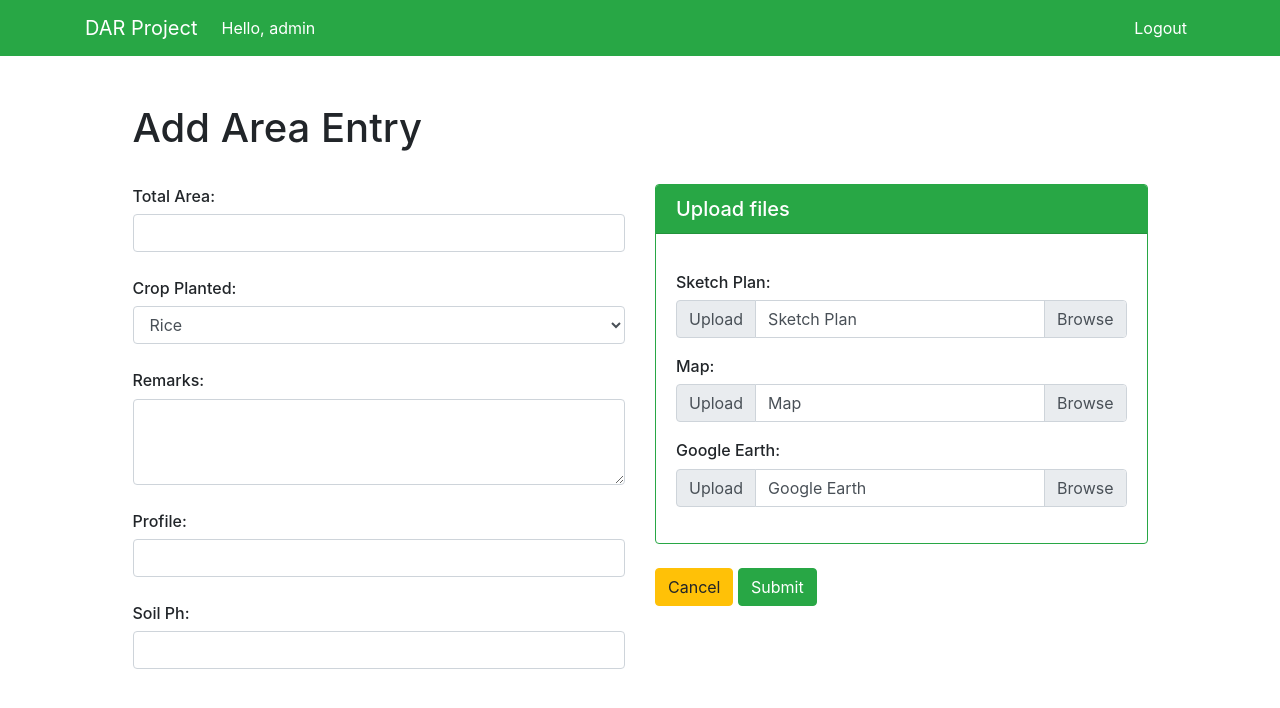
After one commit to glitch0710/test-project, a Django app: page /home/addentry/ in a window 1280 px wide. The commit adds this page. Shown: the top 708 px of the page. Run offline with Django 4.2, Linux system fonts and the light colour scheme; a user stored in the database is signed in; some libraries are stand-ins or nearby versions.

Commit message:
create new area entry module

```diff
--- a/test_app/forms.py
+++ b/test_app/forms.py
@@ -1,5 +1,5 @@
-from django.forms import ModelForm, TextInput, Select, Textarea
-from .models import Profile
+from django.forms import ModelForm, TextInput, Select, Textarea, NumberInput, FileInput
+from .models import Profile, UsersAreaInfo
 
 
 class ProfileForm(ModelForm):
@@ -24,3 +24,49 @@ class ProfileForm(ModelForm):
                 'class': "form-control"
             })
         }
+
+
+class UserAreaForm(ModelForm):
+    class Meta:
+        model = UsersAreaInfo
+        fields = [
+            'total_area',
+            'crop_planted',
+            'remarks',
+            'sketch_plan',
+            'map',
+            'google_earth',
+            'profile_field',
+            'soil_ph',]
+
+        widgets = {
+            'total_area': TextInput(attrs={
+                'class': "form-control"
+            }),
+            'crop_planted': Select(attrs={
+                'class': "form-control"
+            }),
+            'remarks': Textarea(attrs={
+                'class': "form-control",
+                'rows': "3"
+            }),
+            'sketch_plan': FileInput(attrs={
+                'class': "custom-file-input",
+                'aria-describedby': "inputGroupFileAddon01",
+            }),
+            'map': FileInput(attrs={
+                'class': "custom-file-input",
+                'aria-describedby': "inputGroupFileAddon02",
+            }),
+            'google_earth': FileInput(attrs={
+                'class': "custom-file-input",
+                'aria-describedby': "inputGroupFileAddon03",
+            }),
+            'profile_field': TextInput(attrs={
+                'class': "form-control",
+            }),
+            'soil_ph': NumberInput(attrs={
+                'class': "form-control",
+            }),
+
+        }
--- /dev/null
+++ b/test_app/templates/test_app/addentry.html
@@ -0,0 +1,73 @@
+{% extends 'test_app/base.html' %}
+
+{% block content %}
+
+<div class="row justify-content-center mt-5">
+    <div class="col-md-11">
+        <h1>Add Area Entry</h1><br>
+        {% include 'test_app/messages.html' %}
+        <form action="" method="POST">
+            {% csrf_token %}
+            <div class="row">
+                <div class="col-sm-12 col-md-6">
+                    <label class="h6" for="id_total_area">Total Area: </label><br>
+                    {{ form.total_area }}<br>
+                    <label class="h6" for="id_crop_planted">Crop Planted: </label><br>
+                    {{ form.crop_planted }}<br>
+                    <label class="h6" for="id_remarks">Remarks: </label><br>
+                    {{ form.remarks }}<br>
+                    <label class="h6" for="id_profile_field">Profile: </label><br>
+                    {{ form.profile_field }}<br>
+                    <label class="h6" for="id_soil_ph">Soil Ph: </label><br>
+                    {{ form.soil_ph }}<br>
+                </div>
+                <div class="col-sm-12 col-md-6">
+                    <div class="card border-success">
+                        <h5 class="card-header bg-success mb-3 text-white">
+                            Upload files
+                        </h5>
+                        <div class="card-body">
+                            <label class="h6" for="id_sketch_plan">Sketch Plan: </label><br>
+                            <div class="input-group mb-3">
+                                <div class="input-group-prepend">
+                                    <span class="input-group-text" id="inputGroupFileAddon01">Upload</span>
+                                </div>
+                                <div class="custom-file">
+                                    {{ form.sketch_plan }}
+                                    <label class="h6 custom-file-label" for="id_sketch_plan">Sketch Plan</label>
+                                </div>
+                            </div>
+
+                            <label class="h6" for="id_map">Map: </label><br>
+                            <div class="input-group mb-3">
+                                <div class="input-group-prepend">
+                                    <span class="input-group-text" id="inputGroupFileAddon02">Upload</span>
+                                </div>
+                                <div class="custom-file">
+                                    {{ form.map }}
+                                    <label class="h6 custom-file-label" for="id_map">Map</label>
+                                </div>
+                            </div>
+
+                            <label class="h6" for="id_google_earth">Google Earth: </label><br>
+                            <div class="input-group mb-3">
+                                <div class="input-group-prepend">
+                                    <span class="input-group-text" id="inputGroupFileAddon03">Upload</span>
+                                </div>
+                                <div class="custom-file">
+                                    {{ form.google_earth }}
+                                    <label class="h6 custom-file-label" for="id_google_earth">Google Earth</label>
+                                </div>
+                            </div>
+                        </div>
+                    </div>
+                    <br>
+                    <a type="button" class="btn btn-warning" href="{% url 'user_home' %}">Cancel</a>
+                    <button type="submit" class="btn btn-success">Submit</button>
+                </div>
+            </div>
+        </form>
+    </div>
+</div>
+
+{% endblock %}
--- a/test_app/templates/test_app/base.html
+++ b/test_app/templates/test_app/base.html
@@ -56,18 +56,13 @@
 {% block content %}{% endblock %}
 </div>
 
-<script>
-    const myChart = new Chart(
-        document.getElementById('myChart'),
-        config
-    );
-</script>
+{% block chart_js %}{% endblock %}
+
 <!-- Optional JavaScript -->
 <!-- jQuery first, then Popper.js, then Bootstrap JS -->
 <script src="https://code.jquery.com/jquery-3.4.1.slim.min.js" integrity="sha384-J6qa4849blE2+poT4WnyKhv5vZF5SrPo0iEjwBvKU7imGFAV0wwj1yYfoRSJoZ+n" crossorigin="anonymous"></script>
 <script src="https://cdn.jsdelivr.net/npm/popper.js@1.16.0/dist/umd/popper.min.js" integrity="sha384-Q6E9RHvbIyZFJoft+2mJbHaEWldlvI9IOYy5n3zV9zzTtmI3UksdQRVvoxMfooAo" crossorigin="anonymous"></script>
 <script src="https://stackpath.bootstrapcdn.com/bootstrap/4.4.1/js/bootstrap.min.js" integrity="sha384-wfSDF2E50Y2D1uUdj0O3uMBJnjuUD4Ih7YwaYd1iqfktj0Uod8GCExl3Og8ifwB6" crossorigin="anonymous"></script>
 <script src="https://cdn.jsdelivr.net/npm/chart.js"></script>
-{% block chart_js %}{% endblock %}
 </body>
 </html>
--- a/test_app/templates/test_app/dashboard.html
+++ b/test_app/templates/test_app/dashboard.html
@@ -64,6 +64,11 @@
         data: data,
         options: {}
     };
+
+    const myChart = new Chart(
+        document.getElementById('myChart'),
+        config
+    );
 </script>
 
 {% endblock %}
--- a/test_app/urls.py
+++ b/test_app/urls.py
@@ -8,5 +8,6 @@ urlpatterns = [
     path('register/', views.register_user, name='register_user'),
     path('logout/', views.logout_user, name='logout_user'),
     path('dashboard/', views.user_dashboard, name='user_dashboard'),
-    path('home/', views.user_home, name='user_home')
+    path('home/', views.user_home, name='user_home'),
+    path('home/addentry/', views.add_entry, name='add_entry'),
 ]
--- a/test_app/views.py
+++ b/test_app/views.py
@@ -3,8 +3,8 @@ from django.contrib.auth.decorators import login_required
 from django.contrib.auth.models import User
 from django.shortcuts import render, redirect
 from django.contrib import messages
-from .models import Profile
-from .forms import ProfileForm
+from .models import Profile, UsersAreaInfo
+from .forms import ProfileForm, UserAreaForm
 from django.db import IntegrityError
 from .tables import ProfileTable
 from django.http import HttpResponse
@@ -89,7 +89,28 @@ def register_user(request):
 @login_required
 def user_home(request):
     if request.method == 'GET':
-        return render(request, 'test_app/user_home.html')
+        user = Profile.objects.get(user_id=request.user)
+        user_areas = UsersAreaInfo.objects.filter(profile_id=user)
+
+        context = {
+            'user_areas': user_areas,
+        }
+
+        return render(request, 'test_app/user_home.html', context)
+    else:
+        pass
+
+
+@login_required
+def add_entry(request):
+    if request.method == 'GET':
+        form = UserAreaForm()
+
+        context = {
+            'form': form
+        }
+
+        return render(request, 'test_app/addentry.html', context)
     else:
         pass
 
```
Also changed, not shown: test_app/templates/test_app/user_home.html (+8 -0 lines), db.sqlite3.
